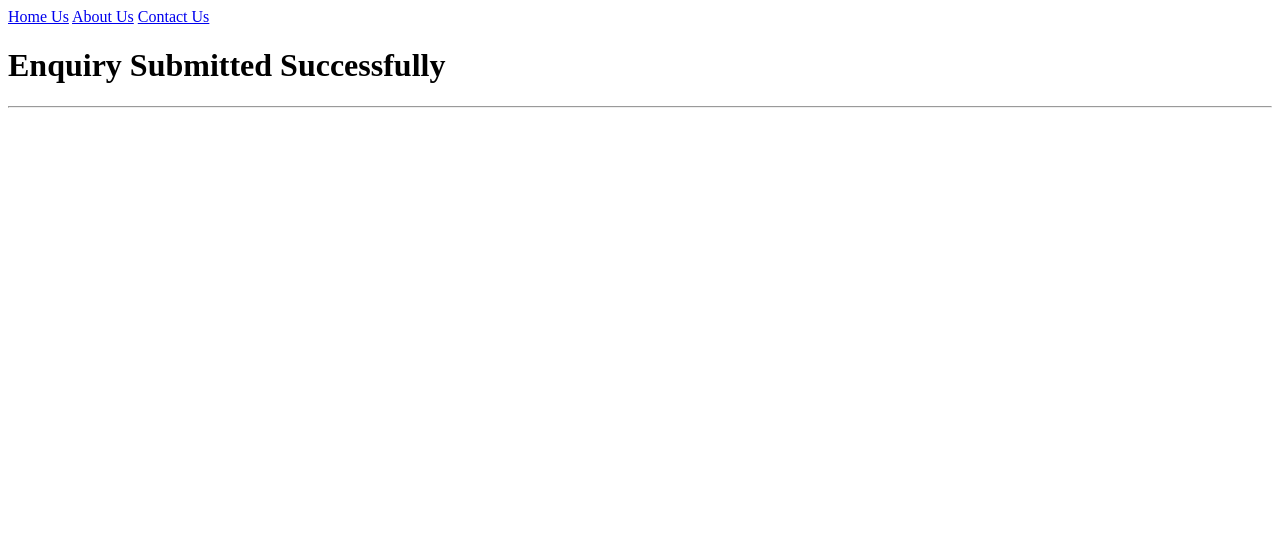
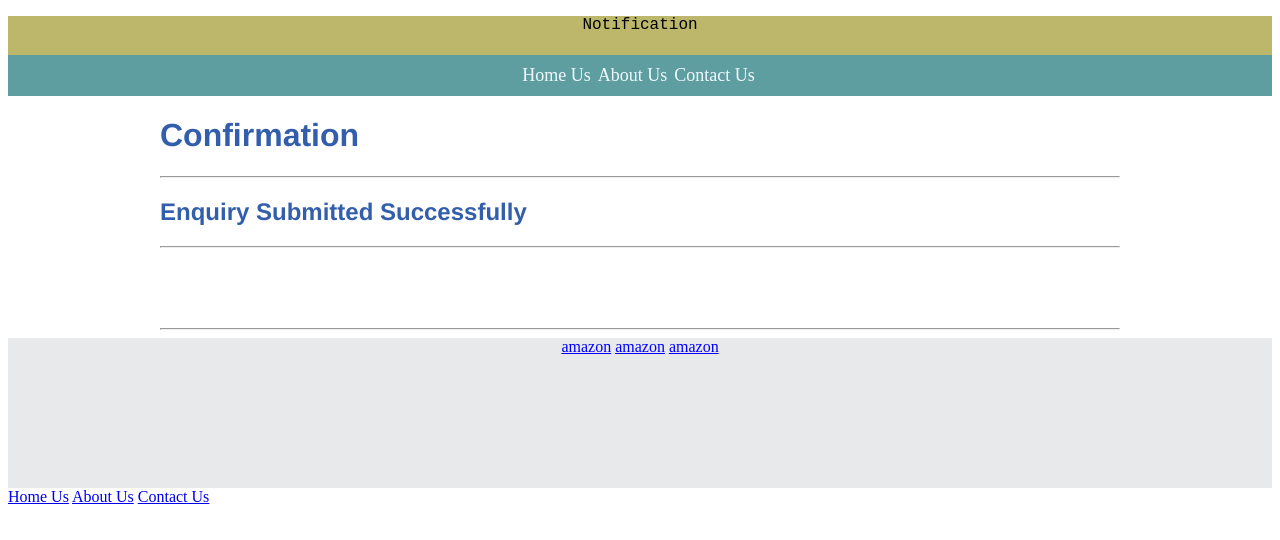
Before and after one commit to Ajar365/intro-to-web-design, a plain HTML site: page confirmation.html in a window 1280 px wide. Drawn offline with Linux system fonts and the light colour scheme.

Commit message:
stylesheet

```diff
--- a/confirmation.html
+++ b/confirmation.html
@@ -4,13 +4,43 @@
     <meta charset="UTF-8">
     <meta name="viewport" content="width=device-width, initial-scale=1.0">
     <title>Cinfirmation</title>
+    <link rel="stylesheet" href="stylsheet/style.css">
+
 </head>
 <body>
+    <header>
+        <div id="banner">
+            <p>Notification</p>
+        </div>
+        <nav>
+            <a href="Index.html">Home Us</a>
+        <a href="about_us.html">About Us</a>
+        <a href="contact_us.html">Contact Us</a>
+        </nav>
+    </header>
+
+    <main>
+        <h1>Confirmation</h1>
+    <hr/>
+   <article>
+    <h1>Enquiry Submitted Successfully</h1>
+    <hr />
+
+   </article>
+
+
+    <hr />
+    </main>
+    <footer>
+        <a href="https://www.amazon.com" target="blank">amazon</a>
+        <a href="https://www.amazon.com" target="blank">amazon</a>
+        <a href="https://www.amazon.com" target="blank">amazon</a>
+    </footer>
+
+
     <a href="Index.html">Home Us</a>
     <a href="about_us.html">About Us</a>
     <a href="contact_us.html">Contact Us</a>
-    <h1>Enquiry Submitted Successfully</h1>
-    <hr />
 
 
 </body>
--- /dev/null
+++ b/stylsheet/style.css
@@ -0,0 +1,66 @@
+h1{
+    color: rgb(51,94,172);
+}
+
+h2{
+    color:crimson;
+    text-decoration: overline;;
+}
+
+
+h1,h2,h3,h4,h5,h6{
+    font-family: 'Franklin Gothic Medium', 'Arial Narrow', Arial, sans-serif;
+}
+
+p{
+font-family: 'Courier New', Courier, monospace;
+}
+
+
+#banner{
+    background-color: darkkhaki;
+    padding-bottom: 5px;
+    text-align: center ;
+}
+
+#nav, nav{
+    background-color: cadetblue;;
+    padding:10px;
+text-align: center;
+}
+
+#nav a,nav a{
+    color: aliceblue;
+    text-decoration: none;
+font-size: large;
+margin-right: 3px;
+}
+#nav a:hover{
+    background-color:aquamarine ;
+    color: blue;
+}
+
+#nav a:hover{
+    background-color:aquamarine ;
+    color: blue;
+}
+
+#footer,footer{
+    background-color: #E7E9EB;
+    min-height: 150px;
+    text-align: center;
+}
+
+#footer a,footer a{
+    color:blue;
+}
+
+#main , main{
+    width: 960px;
+    margin: 0 auto;
+
+}
+
+article{
+    margin-bottom: 80px;
+}
```
Also changed, not shown: about_us.html (+28 -1 lines), contact_us.html (+27 -2 lines), index.html (+16 -4 lines), github.txt (added).
